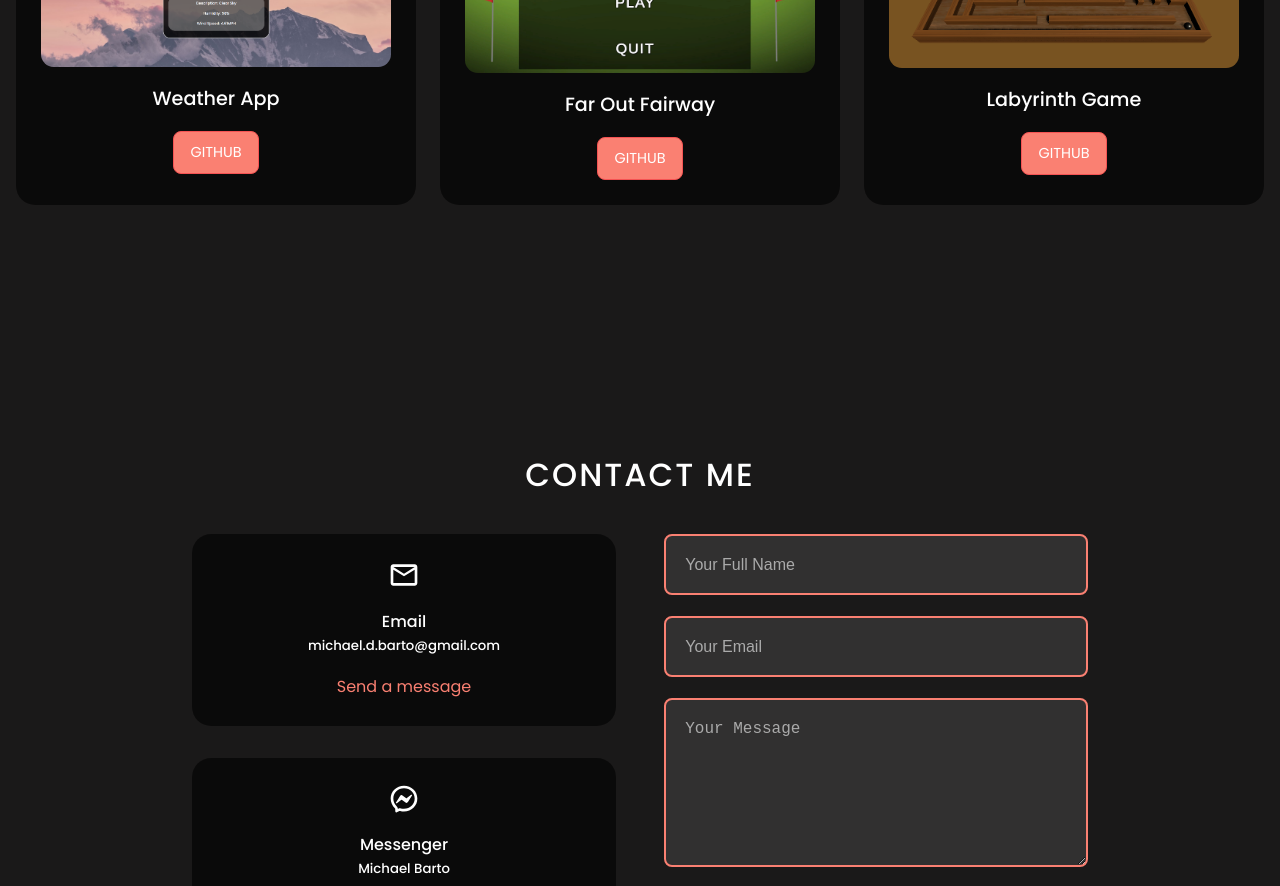
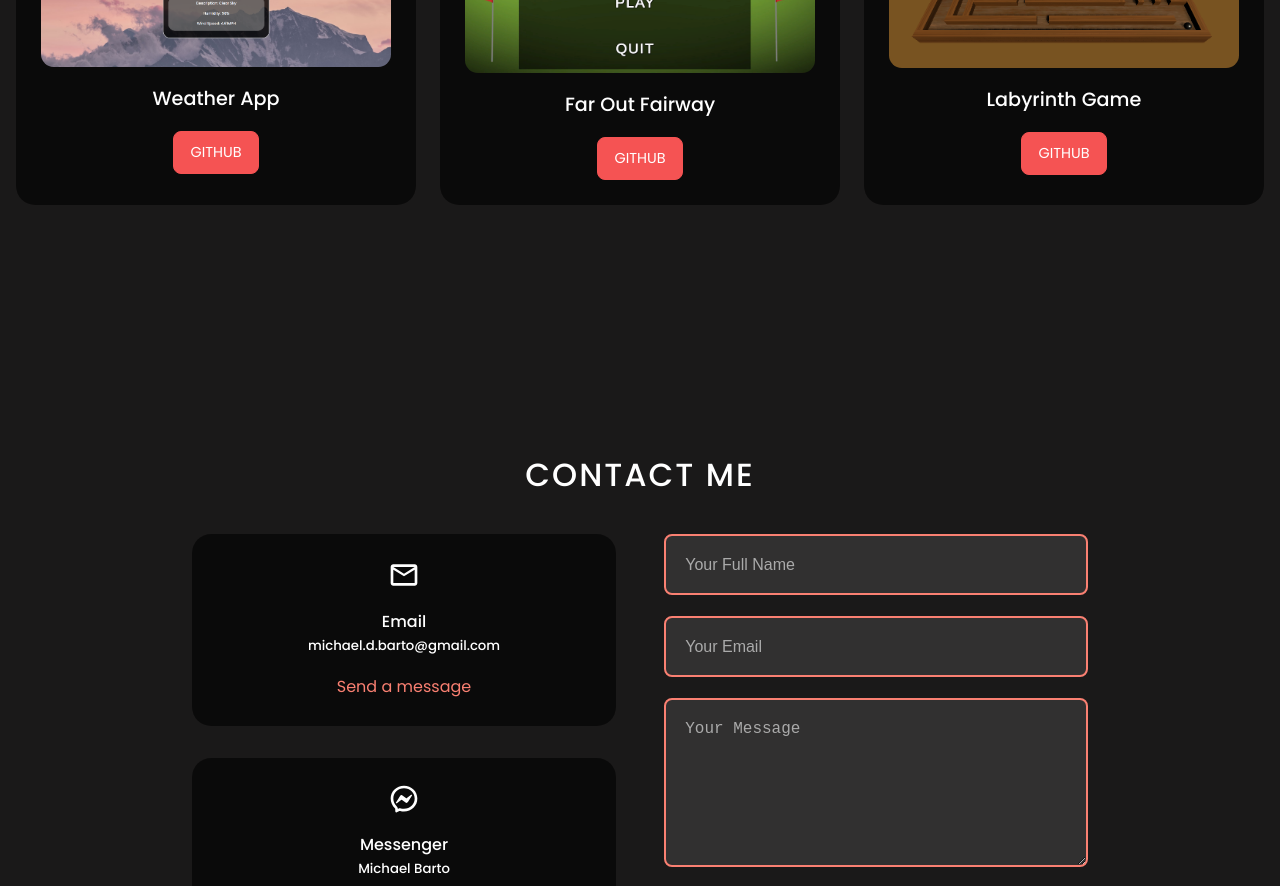
Before and after one commit to mbarto202/react-portfolio-website, a React (Create React App) app: page / in a window 1280 px wide. Shown: the part 1840-2726 px from the top of the page. Built offline with nearby package versions, Linux system fonts and the light colour scheme.

Commit message:
portfolio button color

```diff
--- a/src/components/portfolio/portfolio.css
+++ b/src/components/portfolio/portfolio.css
@@ -47,7 +47,7 @@
   font-size: 0.9rem;
   text-transform: uppercase;
   text-decoration: none;
-  background: #fa8072;
+  background: rgb(245, 83, 83);
   color: #fff;
   transition: background 0.3s ease;
 }
```
